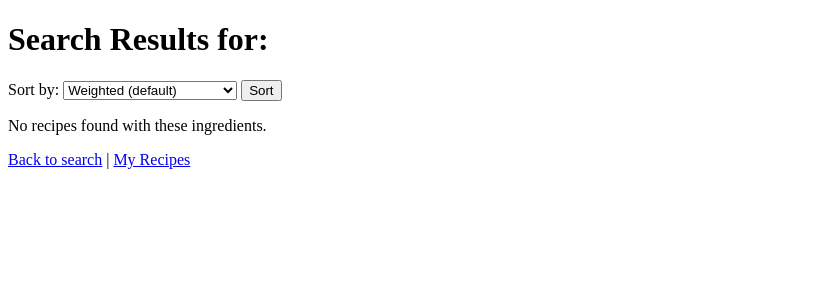
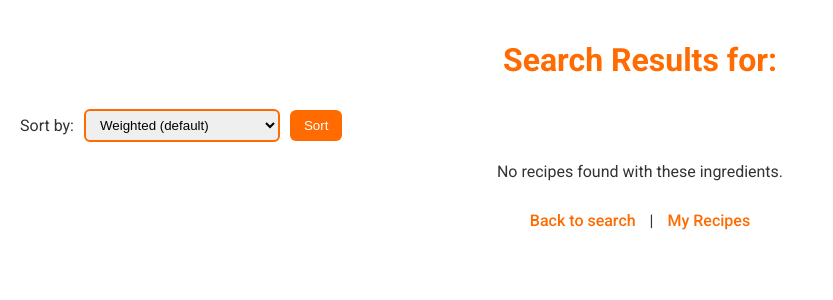
Before and after one commit to cayetana-h/ShelfChef, a Flask app: page /results in a window 1280 px wide. Shown: the top 300 px of the page, without its empty margins (0-833 px from the left). Run offline with Flask 3, Linux system fonts and the light colour scheme.

Commit message:
Improved results layouts + imporved design

```diff
--- a/app/templates/results.html
+++ b/app/templates/results.html
@@ -3,6 +3,126 @@
 <head>
     <meta charset="UTF-8">
     <title>Search Results</title>
+    <!-- Google Fonts -->
+    <link href="https://fonts.googleapis.com/css2?family=Roboto:wght@400;500;700&display=swap" rel="stylesheet">
+    <style>
+        body {
+            font-family: 'Roboto', sans-serif;
+            background-color: #ffffff;
+            color: #333333;
+            margin: 0;
+            padding: 20px;
+        }
+
+        h1 {
+            color: #FF6B00;
+            text-align: center;
+            margin-bottom: 30px;
+        }
+
+        /* Sorting form */
+        form {
+            margin-bottom: 20px;
+            display: flex;
+            align-items: center;
+            gap: 10px;
+        }
+
+        select {
+            padding: 6px 10px;
+            border: 2px solid #FF6B00;
+            border-radius: 6px;
+            outline: none;
+        }
+
+        select:focus {
+            border-color: #FF8C42;
+        }
+
+        button {
+            background-color: #FF6B00;
+            color: #ffffff;
+            border: none;
+            border-radius: 6px;
+            padding: 8px 14px;
+            cursor: pointer;
+            font-weight: 500;
+            transition: background 0.2s, transform 0.2s;
+        }
+
+        button:hover {
+            background-color: #FF8C42;
+            transform: scale(1.05);
+        }
+
+        /* Recipe list */
+        ul {
+            list-style-type: none;
+            padding: 0;
+            display: grid;
+            grid-template-columns: repeat(auto-fill, minmax(250px, 1fr));
+            gap: 20px;
+        }
+
+        li {
+            background-color: #ffffff;
+            border: 2px solid #FF6B00;
+            border-radius: 12px;
+            padding: 16px;
+            box-shadow: 0 4px 12px rgba(0,0,0,0.1);
+            display: flex;
+            flex-direction: column;
+            align-items: center;
+            transition: transform 0.2s, box-shadow 0.2s;
+        }
+
+        li:hover {
+            transform: scale(1.02);
+            box-shadow: 0 6px 18px rgba(255,107,0,0.3);
+        }
+
+        li img {
+            width: 100%;
+            max-width: 200px;
+            border-radius: 8px;
+            margin-bottom: 10px;
+        }
+
+        li h2 {
+            color: #333333;
+            margin: 10px 0 5px 0;
+            text-align: center;
+        }
+
+        li p {
+            margin: 4px 0;
+            text-align: center;
+            font-size: 14px;
+        }
+
+        li form button {
+            margin-top: 10px;
+            width: 100%;
+        }
+
+        /* Links at bottom */
+        .bottom-links {
+            margin-top: 30px;
+            text-align: center;
+        }
+
+        .bottom-links a {
+            color: #FF6B00;
+            text-decoration: none;
+            margin: 0 10px;
+            font-weight: 500;
+            transition: color 0.2s;
+        }
+
+        .bottom-links a:hover {
+            color: #FF8C42;
+        }
+    </style>
 </head>
 <body>
     <h1>Search Results for: {{ ingredients }}</h1>
@@ -26,7 +146,7 @@
                 <h2>{{ recipe.name }}</h2>
 
                 {% if recipe.image %}
-                    <img src="{{ recipe.image }}" alt="{{ recipe.name }}" width="200">
+                    <img src="{{ recipe.image }}" alt="{{ recipe.name }}">
                 {% endif %}
 
                 <p>Matching Ingredients: {{ recipe.matches | join(', ') }}</p>
@@ -41,10 +161,11 @@
         {% endfor %}
         </ul>
     {% else %}
-        <p>No recipes found with these ingredients.</p>
+        <p style="text-align:center;">No recipes found with these ingredients.</p>
     {% endif %}
 
-    <a href="/">Back to search</a> | <a href="{{ url_for('my_recipes') }}">My Recipes</a>
-
+    <div class="bottom-links">
+        <a href="/">Back to search</a> | <a href="{{ url_for('my_recipes') }}">My Recipes</a>
+    </div>
 </body>
 </html>
```
